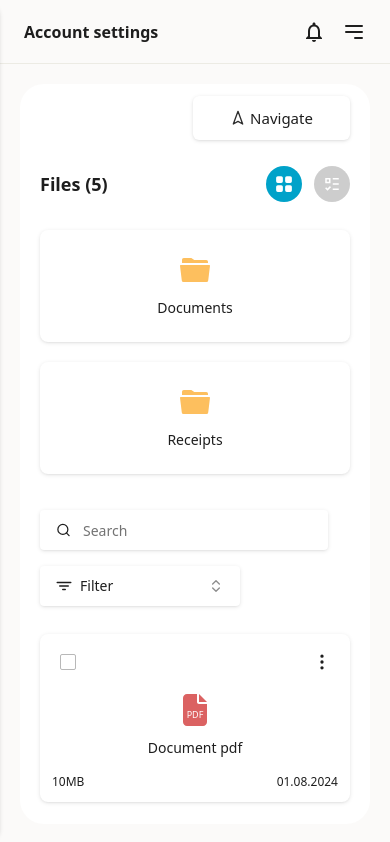
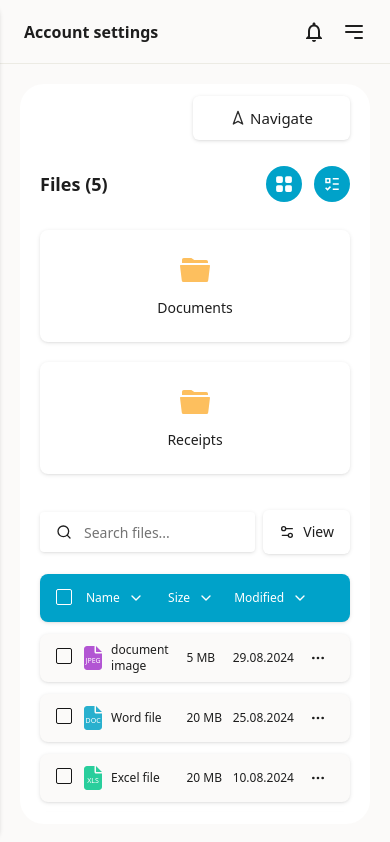
Before and after one commit to Trayshmhirk/tax-return-user-app, a React (Vite) app: page /settings/files in a window 390 px wide. Both pictures are taken after a click on the button 332 px from the left and 184 px from the top of the page. Built offline with nearby package versions, Linux system fonts and the light colour scheme.

Commit message:
Fix files data-table ui.

```diff
--- a/src/components/files/data-table.tsx
+++ b/src/components/files/data-table.tsx
@@ -1,5 +1,5 @@
 "use client";
-import React from "react";
+import React, { useEffect } from "react";
 
 import {
    ColumnDef,
@@ -25,6 +25,7 @@ import {
    DropdownMenuTrigger,
 } from "@/components/ui/dropdown-menu";
 import { ChevronLeft, ChevronRight, Settings2, Search } from "lucide-react";
+import useWindowWidth from "@/hooks/UseWindowWidth";
 
 interface DataTableProps<TData, TValue> {
    columns: ColumnDef<TData, TValue>[];
@@ -38,7 +39,7 @@ export function DataTable<TData, TValue>({
    isReceipt,
 }: DataTableProps<TData, TValue>) {
    const [sorting, setSorting] = React.useState<SortingState>([
-      { id: "date_modified", desc: true }, // Default sorting by date_modified in descending order
+      { id: `${isReceipt ? "date" : "date_modified"}`, desc: true }, // Default sorting by date_modified in descending order
    ]);
    const [columnFilters, setColumnFilters] = React.useState<ColumnFiltersState>(
       []
@@ -46,6 +47,10 @@ export function DataTable<TData, TValue>({
    const [columnVisibility, setColumnVisibility] =
       React.useState<VisibilityState>({});
    const [rowSelection, setRowSelection] = React.useState({});
+
+   // Get the window width from the hook
+   const windowWidth = useWindowWidth();
+   const isAboveSm = windowWidth >= 576;
 
    const table = useReactTable({
       data,
@@ -66,6 +71,17 @@ export function DataTable<TData, TValue>({
       },
    });
 
+   useEffect(() => {
+      const documentTypeColumn = table
+         .getAllColumns()
+         .find((column) => column.id === "document_type");
+
+      // Toggle the visibility of the document_type column based on screen width
+      if (documentTypeColumn) {
+         documentTypeColumn.toggleVisibility(isAboveSm);
+      }
+   }, [isAboveSm, table]);
+
    return (
       <div className="flex flex-col gap-5">
          <div className="flex items-center justify-between gap-2">
@@ -82,12 +98,12 @@ export function DataTable<TData, TValue>({
                   className="bg-transparent dark:bg-transparent border-none outline-none"
                   value={
                      (table
-                        .getColumn("document_name")
+                        .getColumn(`${isReceipt ? "title" : "document_name"}`)
                         ?.getFilterValue() as string) ?? ""
                   }
                   onChange={(event) =>
                      table
-                        .getColumn("document_name")
+                        .getColumn(`${isReceipt ? "title" : "document_name"}`)
                         ?.setFilterValue(event.target.value)
                   }
                />
@@ -111,6 +127,10 @@ export function DataTable<TData, TValue>({
                      .getAllColumns()
                      .filter((column) => column.getCanHide())
                      .map((column) => {
+                        // Conditionally render the document_type toggle option
+                        if (column.id === "document_type" && !isAboveSm) {
+                           return null; // Don't render the toggle option on small screens
+                        }
                         return (
                            <DropdownMenuCheckboxItem
                               key={column.id}
@@ -138,8 +158,8 @@ export function DataTable<TData, TValue>({
                         grid
                         ${
                            isReceipt
-                              ? "grid-cols-[0.3fr_1fr_1fr_1fr_0.4fr] md:grid-cols-[0.5fr_3fr_1fr_1fr_1fr]"
-                              : "grid-cols-6 xs:grid-cols-[0.5fr_2fr_1fr_1fr_1fr_1fr] md:grid-cols-[0.5fr_4fr_1fr_1fr_1fr_1fr]"
+                              ? "grid-cols-[0.3fr_1fr_1fr_1fr_0.4fr] md:grid-cols-[0.5fr_2fr_1fr_1fr_1fr]"
+                              : "grid-cols-[0.5fr_2.5fr_1fr_1fr_0.4fr] sm:grid-cols-[0.5fr_2fr_1fr_1fr_1fr_0.4fr] lg:grid-cols-[0.5fr_3fr_1fr_1fr_1fr_1fr]"
                         }
                         items-center gap-2 bg-richElectricBlue hover:bg-richElectricBlue hover:bg-opacity-90 text-white px-4 py-1 md:px-5 shadow-md dark:shadow-md-dark rounded-lg
                      `}
@@ -167,8 +187,8 @@ export function DataTable<TData, TValue>({
                            grid
                            ${
                               isReceipt
-                                 ? "grid-cols-[0.3fr_1fr_1fr_1fr_0.4fr] md:grid-cols-[0.5fr_3fr_1fr_1fr_1fr]"
-                                 : "grid-cols-6 xs:grid-cols-[0.5fr_2fr_1fr_1fr_1fr_1fr] md:grid-cols-[0.5fr_4fr_1fr_1fr_1fr_1fr]"
+                                 ? "grid-cols-[0.3fr_1fr_1fr_1fr_0.4fr] md:grid-cols-[0.5fr_2fr_1fr_1fr_1fr]"
+                                 : "grid-cols-[0.5fr_2.5fr_1fr_1fr_0.4fr] sm:grid-cols-[0.5fr_2fr_1fr_1fr_1fr_0.4fr] lg:grid-cols-[0.5fr_3fr_1fr_1fr_1fr_1fr]"
                            }
                            items-center gap-2 bg-ghostWhite dark:bg-darkGray px-4 py-2 md:px-5 shadow-md dark:shadow-md-dark rounded-lg
                         `}
--- a/src/components/files/documentColumns.tsx
+++ b/src/components/files/documentColumns.tsx
@@ -106,7 +106,7 @@ export const documentColumns: ColumnDef<DocumentsPropTypes>[] = [
          const name = row.original.document_name;
 
          return (
-            <div className="flex items-center gap-3 text-xs md:text-sm">
+            <div className="flex items-center gap-2 text-xs md:text-sm">
                <DocumentTypeIcon
                   docType={mapFileTypeToDocumentType(documentType)}
                />
@@ -183,7 +183,7 @@ export const documentColumns: ColumnDef<DocumentsPropTypes>[] = [
          );
 
          return (
-            <div className="flex items-center gap-2">
+            <div className="hidden sm:block">
                <DropdownMenu>
                   <DropdownMenuTrigger asChild>
                      <Button
@@ -235,7 +235,11 @@ export const documentColumns: ColumnDef<DocumentsPropTypes>[] = [
          const fileType = row.original.document_type;
          const MappedFile = mapFileTypeToDocumentType(fileType);
 
-         return <div className="lg:px-2 text-xs md:text-sm">{MappedFile}</div>;
+         return (
+            <div className="lg:px-2 text-xs md:text-sm hidden sm:block">
+               {MappedFile}
+            </div>
+         );
       },
    },
    {
--- a/src/components/files/receiptColumns.tsx
+++ b/src/components/files/receiptColumns.tsx
@@ -111,7 +111,7 @@ export const receiptColumns: ColumnDef<ReceiptsPropTypes>[] = [
                      variant="ghost"
                      className="hover:bg-opacity-70 dark:hover:bg-opacity-70 gap-2 px-[6px] text-xs md:text-sm"
                   >
-                     DATE
+                     Date
                      <ChevronDown className="h-4 w-4" />
                   </Button>
                </DropdownMenuTrigger>
--- /dev/null
+++ b/src/hooks/UseWindowWidth.tsx
@@ -0,0 +1,21 @@
+import { useState, useEffect } from "react";
+
+const useWindowWidth = () => {
+   const [windowWidth, setWindowWidth] = useState(window.innerWidth);
+
+   useEffect(() => {
+      const handleResize = () => {
+         setWindowWidth(window.innerWidth);
+      };
+
+      window.addEventListener("resize", handleResize);
+
+      return () => {
+         window.removeEventListener("resize", handleResize);
+      };
+   }, []);
+
+   return windowWidth;
+};
+
+export default useWindowWidth;
--- a/src/pages/settings/Files.tsx
+++ b/src/pages/settings/Files.tsx
@@ -12,6 +12,7 @@ import { DocumentCard } from "@/components/cards/DocumentCard";
 import ReceiptCard from "@/components/cards/ReceiptCard";
 import { filterByDate } from "@/helpers/filterByDate";
 import { filterByDoctype } from "@/helpers/filterByDoctype";
+import useWindowWidth from "@/hooks/UseWindowWidth";
 
 async function fetchDocumentsForCard(): Promise<DocumentsPropTypes[]> {
    return [
@@ -104,6 +105,10 @@ async function fetchReceipts(): Promise<ReceiptsPropTypes[]> {
 }
 
 const Files = () => {
+   // Get the window width from the hook
+   const windowWidth = useWindowWidth();
+   const isbelowXs = windowWidth < 375;
+
    const [documents, setDocuments] = useState<DocumentsPropTypes[]>([]);
    const [receipts, setReceipts] = useState<ReceiptsPropTypes[]>([]);
    const [loading, setLoading] = useState(false);
@@ -197,7 +202,7 @@ const Files = () => {
                <button
                   onClick={handleToggleList}
                   className="w-9 h-9 flex items-center justify-center bg-richElectricBlue text-white rounded-full disabled:bg-spanishGray disabled:opacity-70 hover-shadow"
-                  disabled={window.innerWidth < 768}
+                  disabled={isbelowXs}
                >
                   <RiListCheck3 size={18} />
                </button>
```
